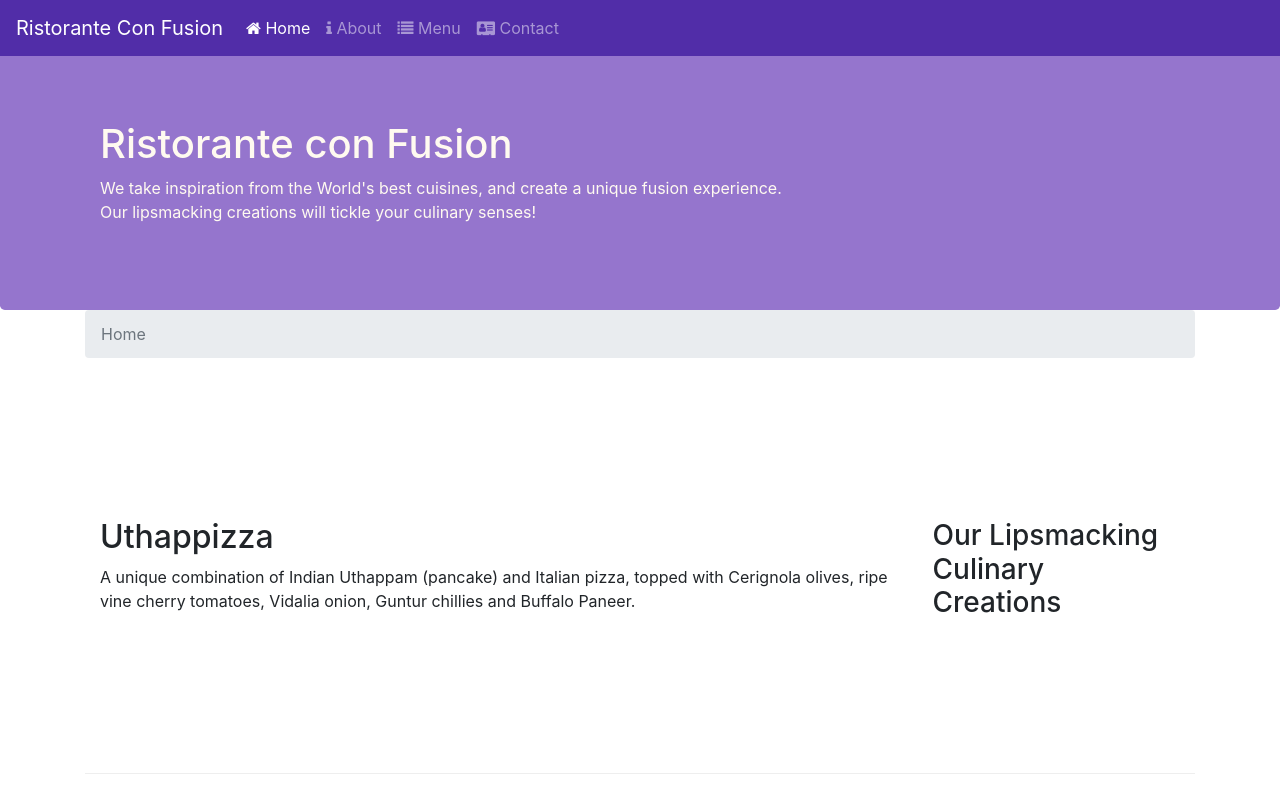
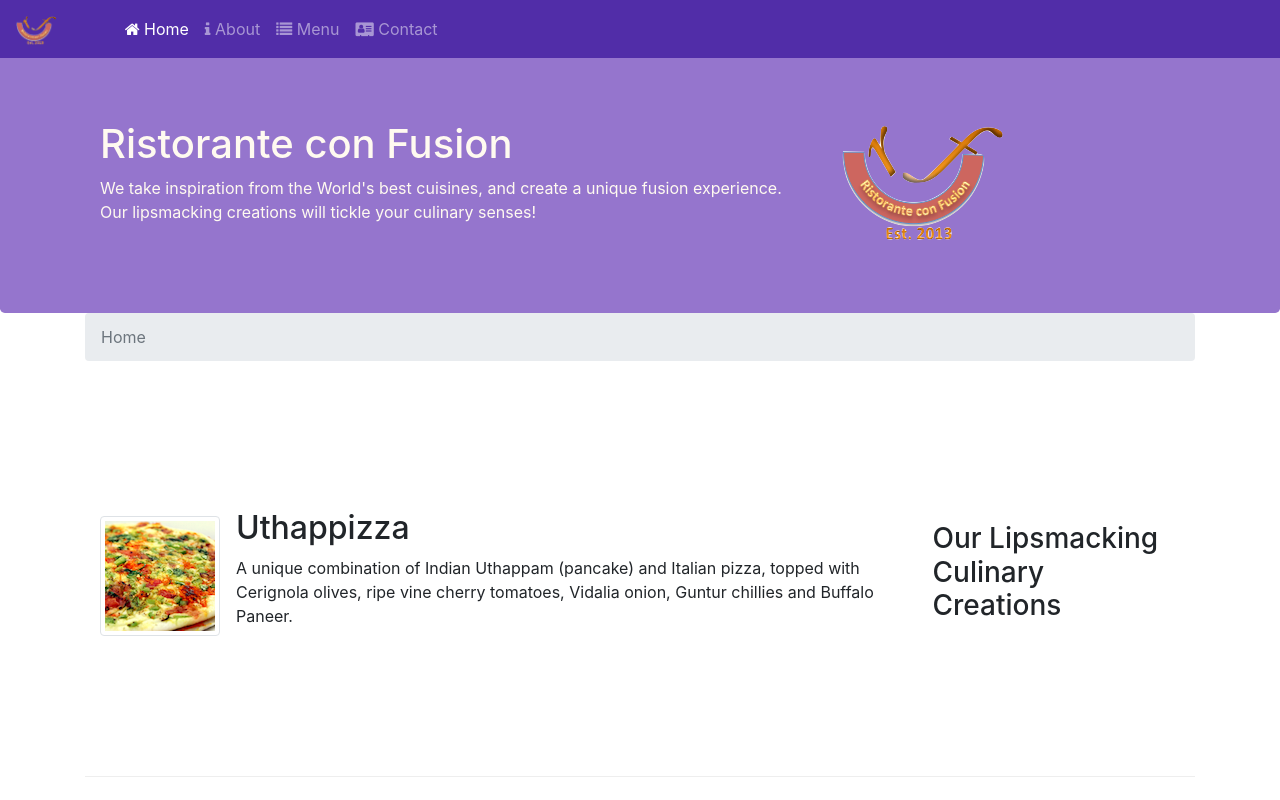
Before and after one commit to lparisot/conFusion-bootstrap4, a website: page index.html in a window 1280 px wide. Shown: the top 800 px of the page. Drawn offline with nearby package versions, Linux system fonts and the light colour scheme.

Commit message:
images and thumbnails

```diff
--- a/index.html
+++ b/index.html
@@ -20,7 +20,7 @@
     <button class="navbar-toggler" type="button" data-toggle="collapse" data-target="#Navbar" aria-controls="Navbar" aria-expanded="false" aria-label="Toggle navigation">
       <span class="navbar-toggler-icon"></span>
     </button>
-    <a class="navbar-brand mr-auto" href="./index.html">Ristorante Con Fusion</a>
+    <a class="navbar-brand mr-auto" href="./index.html"><img src="img/logo.png" height="30" width="41"></a>
     <div class="container">
       <div class="collapse navbar-collapse" id="Navbar">
         <ul class="navbar-nav">
@@ -40,7 +40,8 @@
           <h1>Ristorante con Fusion</h1>
           <p>We take inspiration from the World's best cuisines, and create a unique fusion experience. Our lipsmacking creations will tickle your culinary senses!</p>
         </div>
-        <div class="col col-sm">
+        <div class="col col-sm align-self-center">
+          <img src="img/logo.png" class="img-fluid">
         </div>
       </div>
     </div>
@@ -56,8 +57,13 @@
         <h3>Our Lipsmacking Culinary Creations</h3>
       </div>
       <div class="col-sm col-md order-1">
-        <h2>Uthappizza</h2>
-        <p class="d-none d-sm-block">A unique combination of Indian Uthappam (pancake) and Italian pizza, topped with Cerignola olives, ripe vine cherry tomatoes, Vidalia onion, Guntur chillies and Buffalo Paneer.</p>
+        <div class="media">
+          <img class="d-flex mr-3 img-thumbnail align-self-center" src="img/uthappizza.png" alt="Uthappizza">
+          <div class="media-body">
+            <h2 class="mt-0">Uthappizza</h2>
+            <p class="d-none d-sm-block">A unique combination of Indian Uthappam (pancake) and Italian pizza, topped with Cerignola olives, ripe vine cherry tomatoes, Vidalia onion, Guntur chillies and Buffalo Paneer.</p>
+          </div>
+        </div>
       </div>
     </div>
 
@@ -76,9 +82,14 @@
         <h3>Meet our Culinary Specialists</h3>
       </div>
       <div class="col-sm col-md order-1">
-        <h2>Alberto Somayya</h2>
-        <h4>Executive Chef</h4>
-        <p class="d-none d-sm-block">Award winning three-star Michelin chef with wide International experience having worked closely with whos-who in the culinary world, he specializes in creating mouthwatering Indo-Italian fusion experiences. </p>
+        <div class="media">
+          <img class="d-flex mr-3 img-thumbnail align-self-center" src="img/alberto.png" alt="Alberto Somayya">
+          <div class="media-body">
+            <h2 class="mt-0">Alberto Somayya</h2>
+            <h4>Executive Chef</h4>
+            <p class="d-none d-sm-block">Award winning three-star Michelin chef with wide International experience having worked closely with whos-who in the culinary world, he specializes in creating mouthwatering Indo-Italian fusion experiences.</p>
+          </div>
+        </div>
       </div>
     </div>
   </div>
```
Also changed, not shown: aboutus.html (+3 -2 lines), contactus.html (+3 -2 lines), img/alberto.png (added), img/buffet.png (added), img/logo.png (added), img/uthappizza.png (added), 1 other file.
